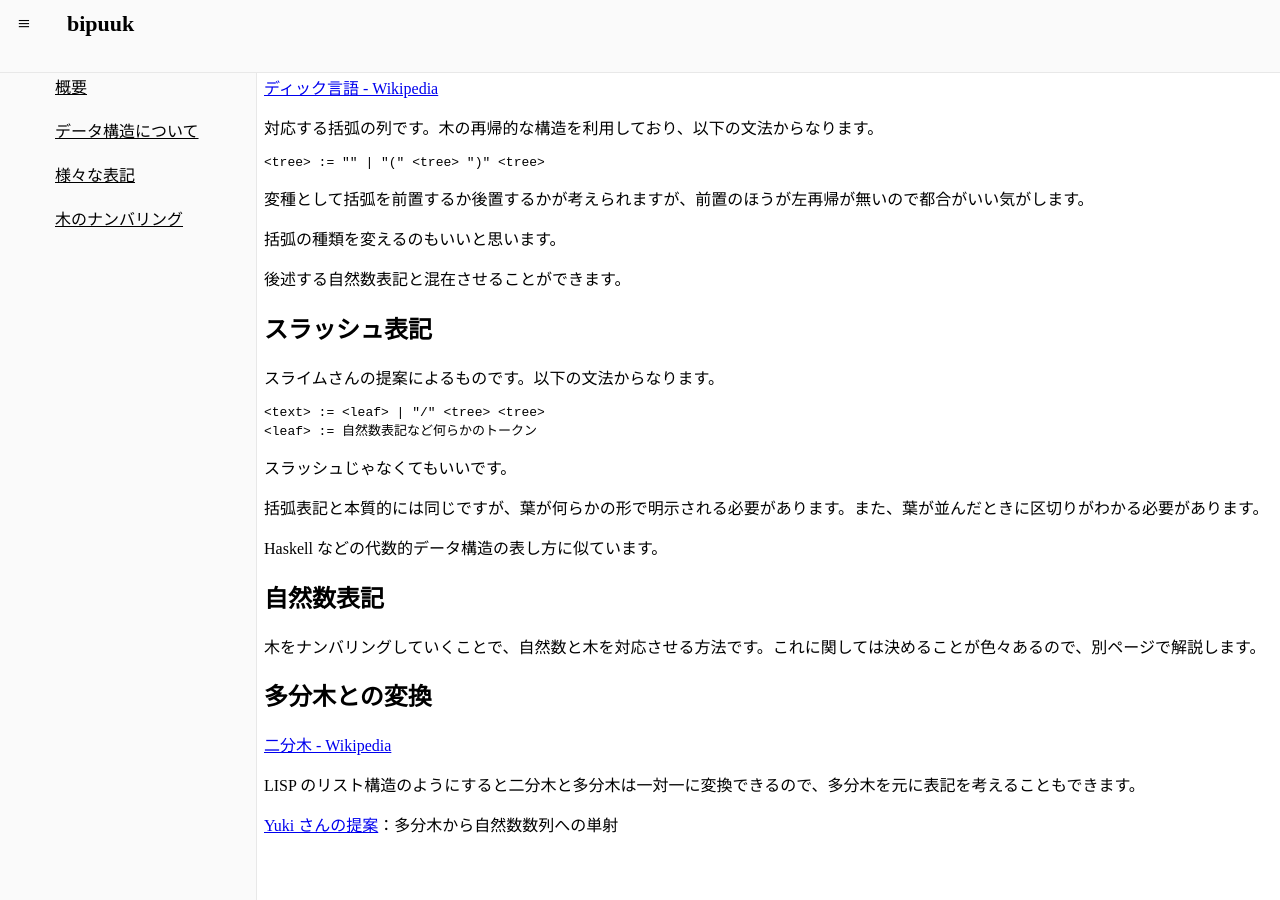
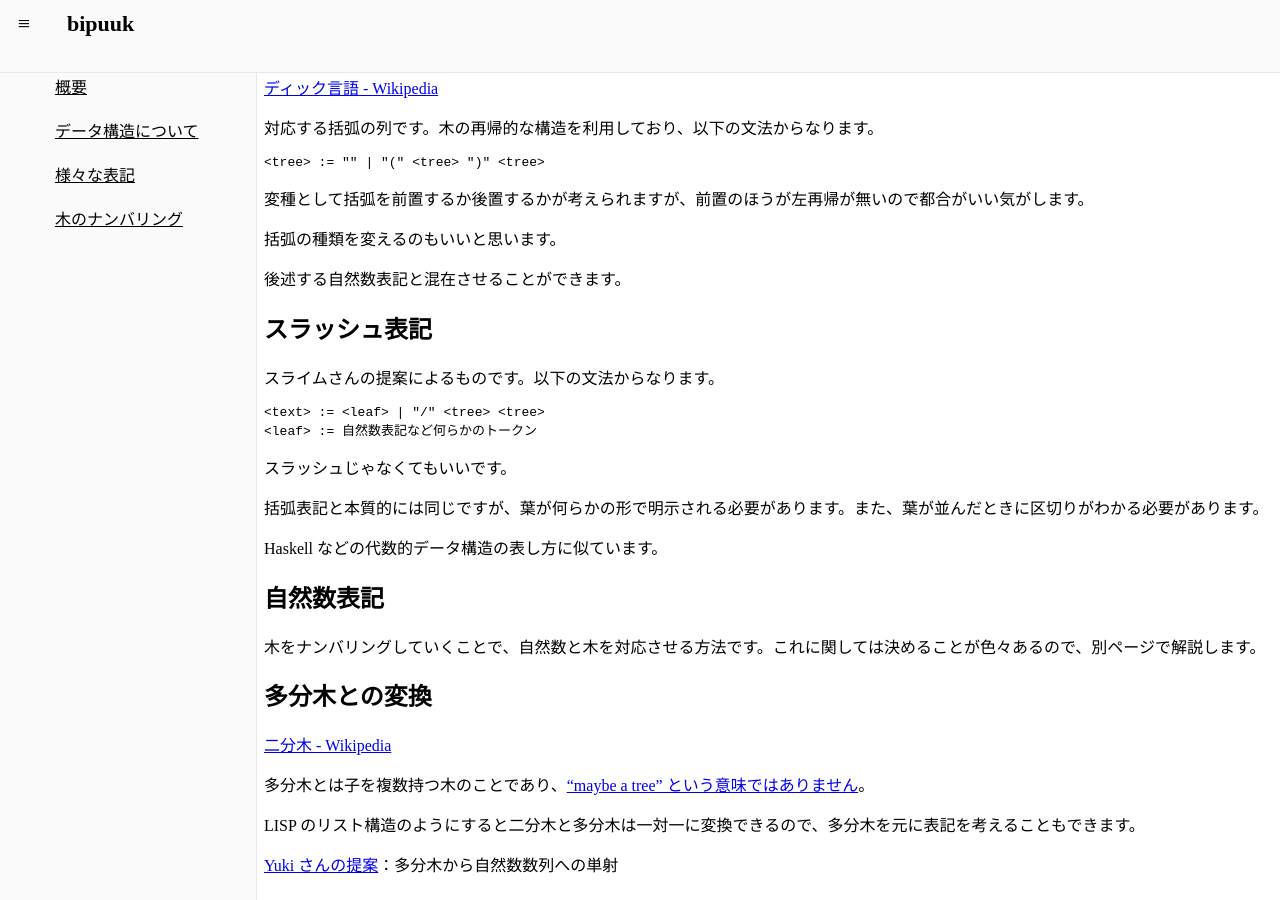
Before and after one commit to kepeken/bipuuk, a Jekyll site: the page built from docs/xeuki.md, in a window 1280 px wide and 900 px high, scrolled down 814 px. Built offline with Jekyll 4.4.1, drawn with Linux system fonts in a browser that asks for light colours; before the commit the page ends 1674 px from its top, so only the background shows below that.

Commit message:
各種注釈

```diff
--- a/docs/xeuki.md
+++ b/docs/xeuki.md
@@ -81,6 +81,8 @@ Haskell などの代数的データ構造の表し方に似ています。
 
 [二分木 - Wikipedia](https://ja.wikipedia.org/wiki/%E4%BA%8C%E5%88%86%E6%9C%A8#N%E9%80%B2%E6%9C%A8%E3%81%AE%E4%BA%8C%E5%88%86%E6%9C%A8%E8%A1%A8%E7%8F%BE)
 
+多分木とは子を複数持つ木のことであり、["maybe a tree" という意味ではありません](https://translate.google.co.jp/?hl=ja#view=home&op=translate&sl=ja&tl=en&text=%E5%A4%9A%E5%88%86%E6%9C%A8)。
+
 LISP のリスト構造のようにすると二分木と多分木は一対一に変換できるので、多分木を元に表記を考えることもできます。
 
 [Yuki さんの提案](https://twitter.com/Yuki_jukjis/status/1108341081677037570)：多分木から自然数数列への単射
--- a/parser/bipuuk.js
+++ b/parser/bipuuk.js
@@ -237,6 +237,7 @@ class Node {
     const WIDTH = radius(this.height()) * 2;
     const HEIGHT = WIDTH;
     const { sin, cos, PI } = Math;
+    // Pi is wrong!
     const TAU = PI * 2;
     function polar(depth, turn) {
       let x = radius(depth) * cos(TAU * turn);
```
